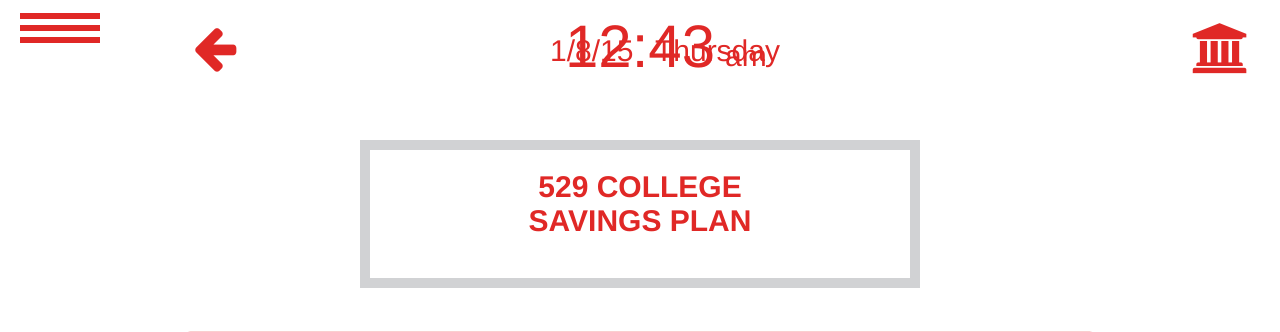
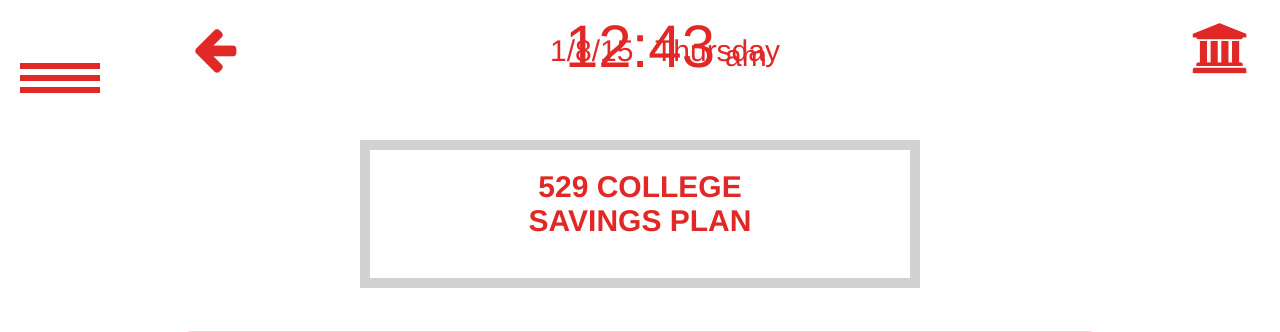
Before and after one commit to IsaacVH/Connected-Customer-Wide, a PHP site: page /htdocs/pages/529-savings.php in a window 1280 px wide. Shown: the top 332 px of the page. Run offline with PHP 8.4, Linux system fonts and the light colour scheme.

Commit message:
Menu button fixes.

```diff
--- a/htdocs/css/header.css
+++ b/htdocs/css/header.css
@@ -138,6 +138,7 @@ a {
 	position: absolute;
 	top: 0;
 	left: 0;
+	text-align: left;
 	z-index: 3;
 }
 
@@ -154,9 +155,8 @@ a {
 	display: inline-block;
 	width: 80px;
 	margin: 0 auto;
-	position: absolute;
-	top: 28px;
-	left: 20px;
+	margin-left: 20px;
+	margin-top: 28px;
 }
 
 .menu-button .white-line-container .white-line {
@@ -168,13 +168,14 @@ a {
 
 .b-button {
 	position: absolute;
-	left: 190px;
-	top: 20px;
+	left: 165px;
+	top: 0px;
 
-	width: 50px;
-	height: 50px;
+	width: 100px;
+	height: 100px;
 
 	font-size: 50px;
+	line-height: 100px;
 	color: #e02826;
 	z-index: 1;
 }
```
